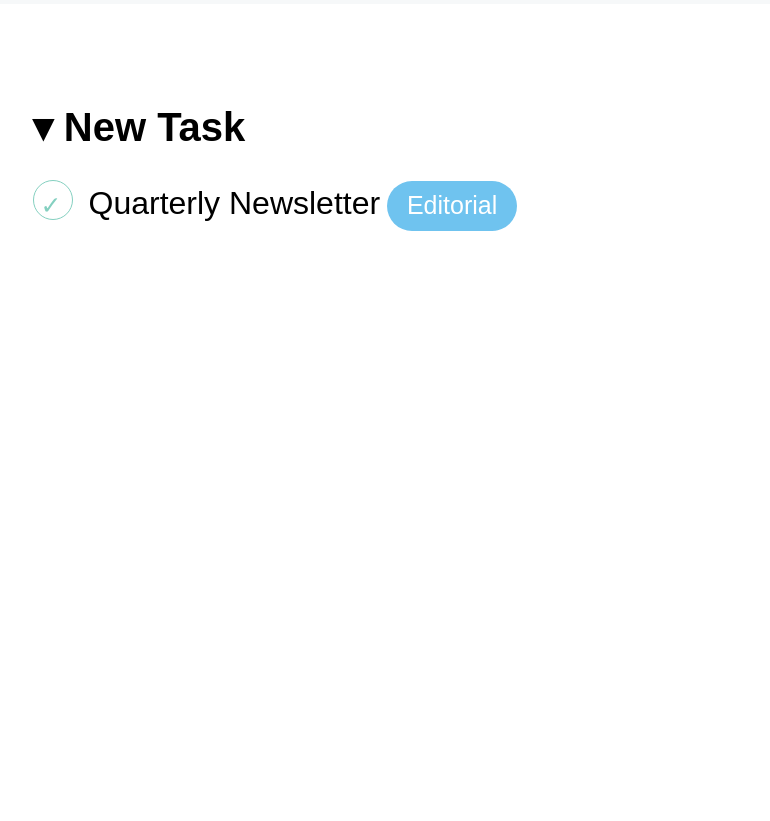
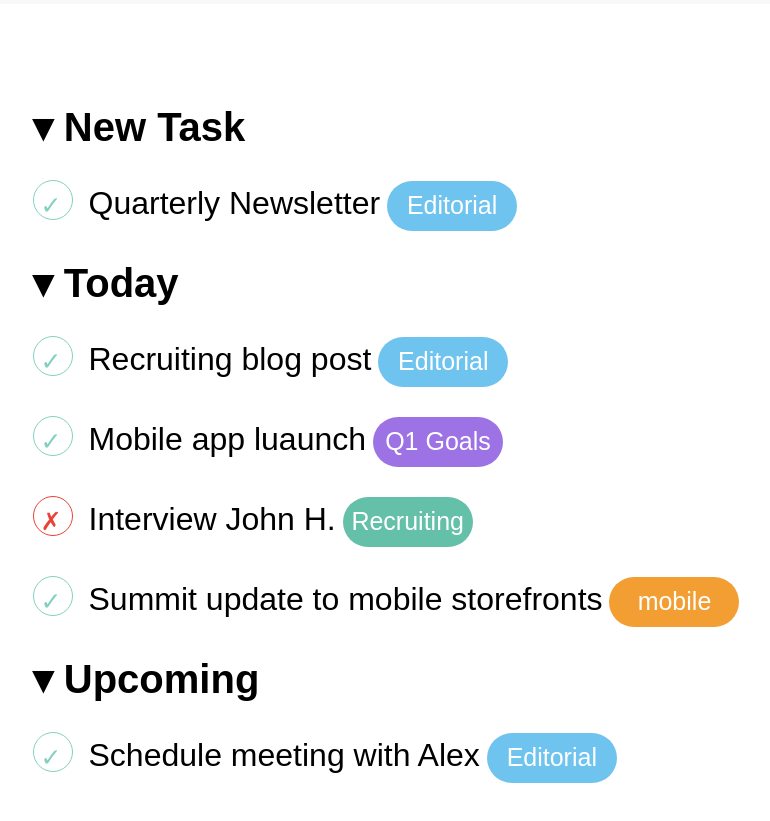
Before and after one commit to MrGaggio/html-css-toboolist, a plain HTML site: page index.html in a window 1280 px wide. Shown: the part 345-1166 px from the top of the page, without its empty margins (265-1035 px from the left). Drawn offline with Linux system fonts and the light colour scheme.

Commit message:
finish section 3

```diff
--- a/css/style.css
+++ b/css/style.css
@@ -89,7 +89,7 @@ body {
 }
 
 .allign {
-    height: 100px;
+    height: 80px;
 }
 
 .cerchio {
@@ -101,9 +101,26 @@ body {
     display: block;
 }
 
+.cerchio_red {
+	width:40px;
+	height:40px;
+	border-radius:50px;
+	background:white;
+    border: 1px solid #EA4237;
+    display: block;
+}
+
 
 .checkbox {
     color: #84D0C0;
+    position: absolute;
+    font-size: 25px;
+    padding-left: 7px;
+
+}
+
+.checkbox_rosso {
+    color: #EA4237;
     position: absolute;
     font-size: 25px;
     padding-left: 7px;
@@ -125,6 +142,37 @@ body {
     padding-top: 10px;
     text-align: center;
     border-radius: 25px;
+}
 
+.little_container_viola {
+    display: inline-block;
+    color: white;
+    width: 130px;
+    height: 50px;
+    background-color:#9C72E4;
+    padding-top: 10px;
+    text-align: center;
+    border-radius: 25px;
+}
 
+.little_container_green {
+    display: inline-block;
+    color: white;
+    width: 130px;
+    height: 50px;
+    background-color:#64C0A9;
+    padding-top: 10px;
+    text-align: center;
+    border-radius: 25px;
 }
+
+.little_container_orange {
+    display: inline-block;
+    color: white;
+    width: 130px;
+    height: 50px;
+    background-color:#F29E33;
+    padding-top: 10px;
+    text-align: center;
+    border-radius: 25px;
+}
--- a/index.html
+++ b/index.html
@@ -28,7 +28,7 @@
 
         <div id="main_container">
 
-            <section>
+            <section class="1">
 
                 <div class="new_task">
                 <strong>&#x025BE; New Task</strong>
@@ -44,9 +44,95 @@
                         </div>
                     </div>
 
+                </div>
+
+            </section>
+            <!-- /section 1 -->
+
+
+            <section class="2">
+
+                <div class="new_task">
+                <strong>&#x025BE; Today</strong>
+                </div>
+                    <div class="allign">
+                     <div class="cerchio">
+                        <div class="checkbox">
+                            &#x02713;
+                            <span class="text">Recruiting blog post</span>
+                            <div class="little_container">
+                                Editorial
+                            </div>
+                        </div>
                     </div>
 
+                </div>
+
+
+                    <div class="allign">
+                        <div class="cerchio">
+                           <div class="checkbox">
+                               &#x02713;
+                               <span class="text">Mobile app luaunch</span>
+                               <div class="little_container_viola">
+                                   Q1 Goals
+                               </div>
+                           </div>
+                       </div>
+
+                    </div>
+
+                    <div class="allign">
+                        <div class="cerchio_red">
+                           <div class="checkbox_rosso">
+                            &#x02717;
+                               <span class="text">Interview John H.</span>
+                               <div class="little_container_green">
+                                   Recruiting
+                               </div>
+                           </div>
+                </div>
+
+
+            </div>
+            <div class="allign">
+             <div class="cerchio">
+                <div class="checkbox">
+                    &#x02713;
+                    <span class="text">Summit update to mobile storefronts</span>
+                    <div class="little_container_orange">
+                        mobile
+                    </div>
+                </div>
+            </div>
+
+        </div>
+
             </section>
+            <!-- /section 2 -->
+
+            <section class="3">
+
+                <div class="new_task">
+                <strong>&#x025BE; Upcoming</strong>
+                </div>
+                    <div class="allign">
+                     <div class="cerchio">
+                        <div class="checkbox">
+                            &#x02713;
+                            <span class="text">Schedule meeting with Alex</span>
+                            <div class="little_container">
+                                Editorial
+                            </div>
+                        </div>
+                    </div>
+
+                </div>
+
+            </section>
+            <!-- /section  -->
+
+
 
         </div>
 
```
